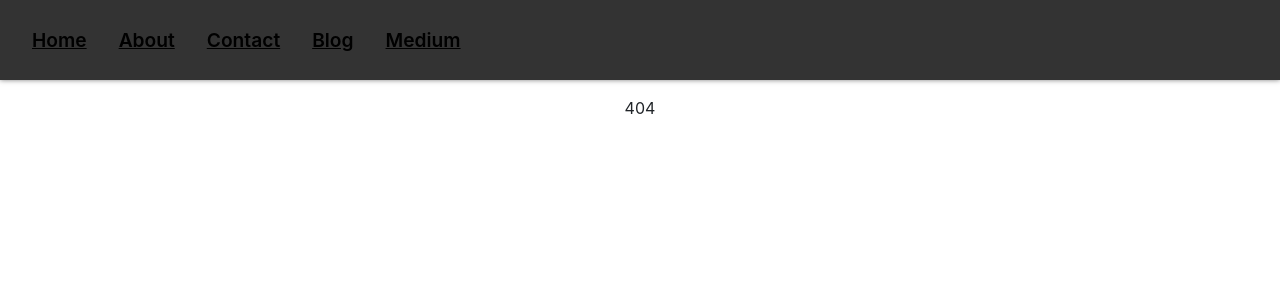
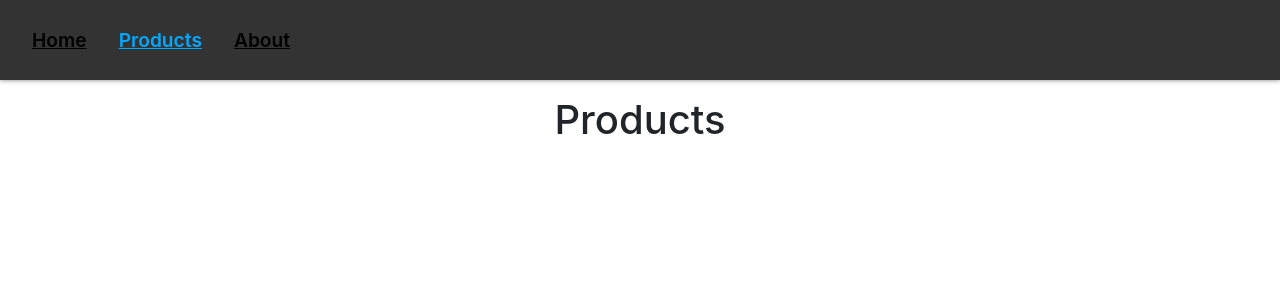
Before and after one commit to SajjadAli54/reactjs, a React (Create React App) app in the folder hello-world/: page /products in a window 1280 px wide. Before the commit this address had no page. Shown: the top 300 px of the page. Built offline with nearby package versions, Linux system fonts and the light colour scheme.

Commit message:
Passing data via routes

```diff
--- a/hello-world/src/App.js
+++ b/hello-world/src/App.js
@@ -1,5 +1,5 @@
 import "./App.css";
-import Main from "./Components/routing/basic/main";
+import Main from "./Components/routing/medium/main";
 
 function App() {
   return (
--- a/hello-world/src/Components/routing/medium/about.jsx
+++ b/hello-world/src/Components/routing/medium/about.jsx
@@ -1,5 +1,8 @@
 import React from "react";
+import { useLocation } from "react-router-dom";
 
 export default function About() {
-  return <div>About</div>;
+  const location = useLocation();
+  const name = location.state.name;
+  return <h1>About + {`  ${name}`}</h1>;
 }
--- a/hello-world/src/Components/routing/medium/home.jsx
+++ b/hello-world/src/Components/routing/medium/home.jsx
@@ -1,5 +1,5 @@
 import React from "react";
 
 export default function Home() {
-  return <div>Home</div>;
+  return <h1>Home</h1>;
 }
--- a/hello-world/src/Components/routing/medium/main.jsx
+++ b/hello-world/src/Components/routing/medium/main.jsx
@@ -8,12 +8,13 @@ import Navbar from "./navbar";
 export default function main() {
   return (
     <>
-      <Navbar />
       <BrowserRouter>
         <Routes>
-          <Route path="/" element={<Home />} />
-          <Route path="/about" element={<About />} />
-          <Route path="/products" element={<Products />} />
+          <Route path="/" element={<Navbar />}>
+            <Route index element={<Home />} />
+            <Route path="/about" element={<About />} />
+            <Route path="/products" element={<Products />} />
+          </Route>
         </Routes>
       </BrowserRouter>
     </>
--- a/hello-world/src/Components/routing/medium/navbar.jsx
+++ b/hello-world/src/Components/routing/medium/navbar.jsx
@@ -1,20 +1,31 @@
 import React from "react";
-import { Link } from "react-router-dom";
+import { NavLink, Outlet, useNavigate } from "react-router-dom";
+import "../basic/pages.css";
 
 export default function Navbar() {
+  const navigate = useNavigate();
+  function handleClick(event) {
+    event.preventDefault();
+    navigate("/about", { state: { name: "Saurabh" } });
+  }
   return (
+    <>
       <nav>
         <ul>
           <li>
-          <Link to="/">Home</Link>
+            <NavLink to="/">Home</NavLink>
           </li>
           <li>
-          <Link to="/products">Products</Link>
+            <NavLink to="/products">Products</NavLink>
           </li>
           <li>
-          <Link to="/about">About</Link>
+            <NavLink to="*" onClick={handleClick}>
+              About
+            </NavLink>
           </li>
         </ul>
       </nav>
+      <Outlet />
+    </>
   );
 }
--- a/hello-world/src/Components/routing/medium/products.jsx
+++ b/hello-world/src/Components/routing/medium/products.jsx
@@ -1,5 +1,5 @@
 import React from "react";
 
 export default function Products() {
-  return <div>Products</div>;
+  return <h1>Products</h1>;
 }
```
Also changed, not shown: 1 other file (tests, documents, lock files or other folders). Lines whose indentation alone changed are shown as unchanged.
